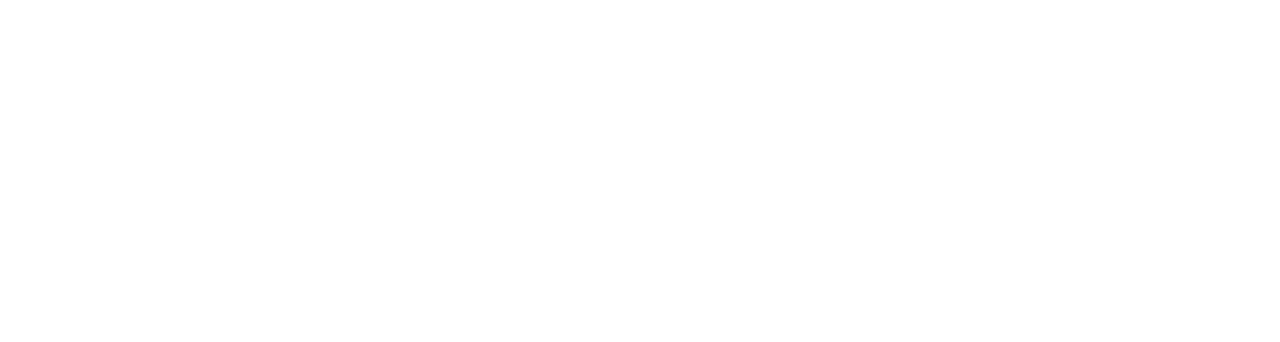
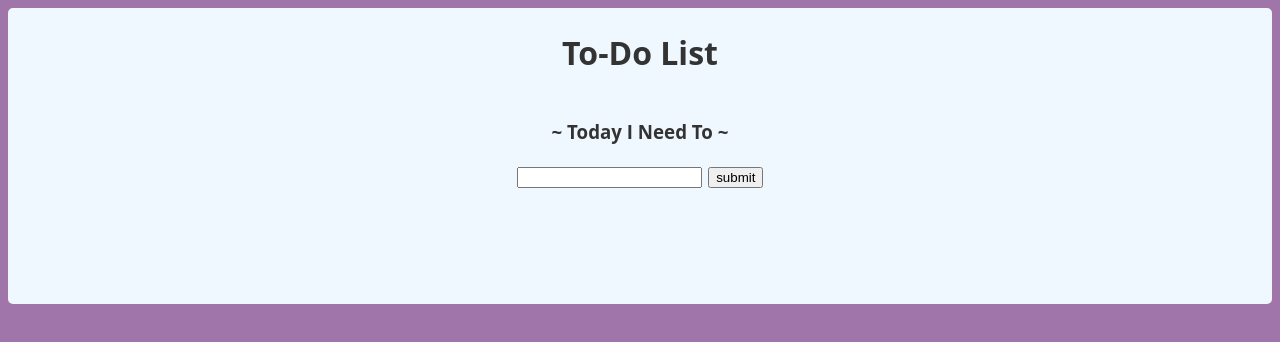
Before and after one commit to dts-kominfo-rea2a/challenge-08-imam052, a website: page index.html in a window 1280 px wide. Drawn offline with Linux system fonts and the light colour scheme.

Commit message:
challenge dom : done!

```diff
--- a/index.html
+++ b/index.html
@@ -5,6 +5,30 @@
     <meta http-equiv="X-UA-Compatible" content="IE=edge" />
     <meta name="viewport" content="width=device-width, initial-scale=1.0" />
     <title>Challenge - DOM</title>
+    <style>
+      body{
+        font-family: 'Open Sans', sans-serif;
+        font-size: 16px;
+        line-height: 1.5;
+        color: #333;
+        background-color: rgb(160, 118, 170);
+      }
+      #app{
+        width: 100%;
+        height: 100%;
+        display: flex;
+        flex-direction: column;
+        justify-content: center;
+        align-items: center;
+        background-color: aliceblue;
+        border-radius: 5px;
+        padding-bottom: 100px;
+      }
+      #todo-submit{
+        margin-left: 0.5em;
+      }
+
+    </style>
   </head>
   <body>
     <div id="app">
@@ -22,20 +46,60 @@
     <!-- ! Untuk tantangan ini, script jangan diubah ke external js yah ! -->
     <script>
       // TODO: Deklarasi variable sesuai dengan kebutuhan di sini
-      let button;
-      let input;
-      let output;
+      const app = document.getElementById("app");
+      const h1 = document.createElement("h1");
+      h1.id = "todo-title";
+      h1.innerHTML = "To-Do List";
+      app.append(h1);
+
+      const h3 = document.createElement("h3");
+      h3.id  = "todo-subtitle";
+      h3.innerHTML = "~ Today I Need To ~";
+      app.append(h3);
+
+      const sectionInput = document.createElement("section");
+      sectionInput.id="input";
+      app.append(sectionInput);
+
+
+      let input = document.createElement("input");
+      input.setAttribute("type", "text");
+      input.id = "todo-input";
+      sectionInput.appendChild(input);
+
+      let button = document.createElement("button");
+      button.id="todo-submit";
+      button.textContent = "submit";
+
+      sectionInput.appendChild(button);
+
+
+      const sectionOutput = document.createElement("section");
+      sectionOutput.id="output";
+      app.append(sectionOutput);
+
+      let output = document.createElement("ul");
+      output.id="todo-output";
+      sectionOutput.appendChild(output);
+
 
       // TODO: Buatlah sebuah fungsi dengan nama fnClickHandler
       // Fungsi yang digunakan untuk menambahkan tulisan
       // Jangan ubah cara deklarasi fungsinya, cukup isi saja
-      function fnClickHandler(toDoItem) {}
+      function fnClickHandler(toDoItem) {
+        let li = document.createElement("li");
+        li.textContent = input.value;
+        output.appendChild(li);
+        input.value = "";
+      }
 
       // TODO: register event onclick / addEventListener untuk button
       // akan menjalankan fungsi fnClickHandler
 
       // TODO: register event onkeypress / addEventListener untuk input
       // sehingga saat di input ditekan enter akan menjalankan fungsi fnClickHandler juga
+
+      button.addEventListener("click", fnClickHandler);
     </script>
   </body>
 </html>
```
